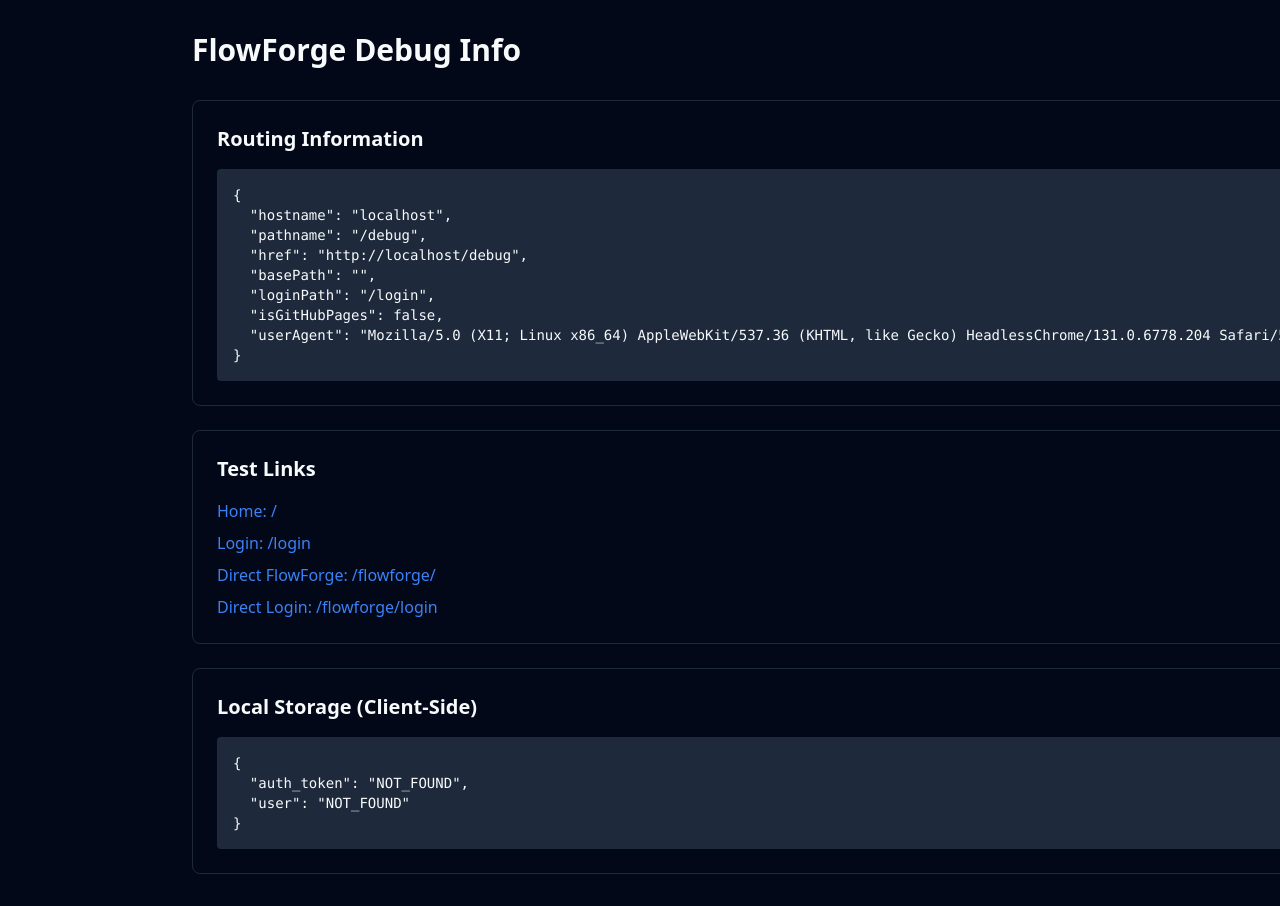
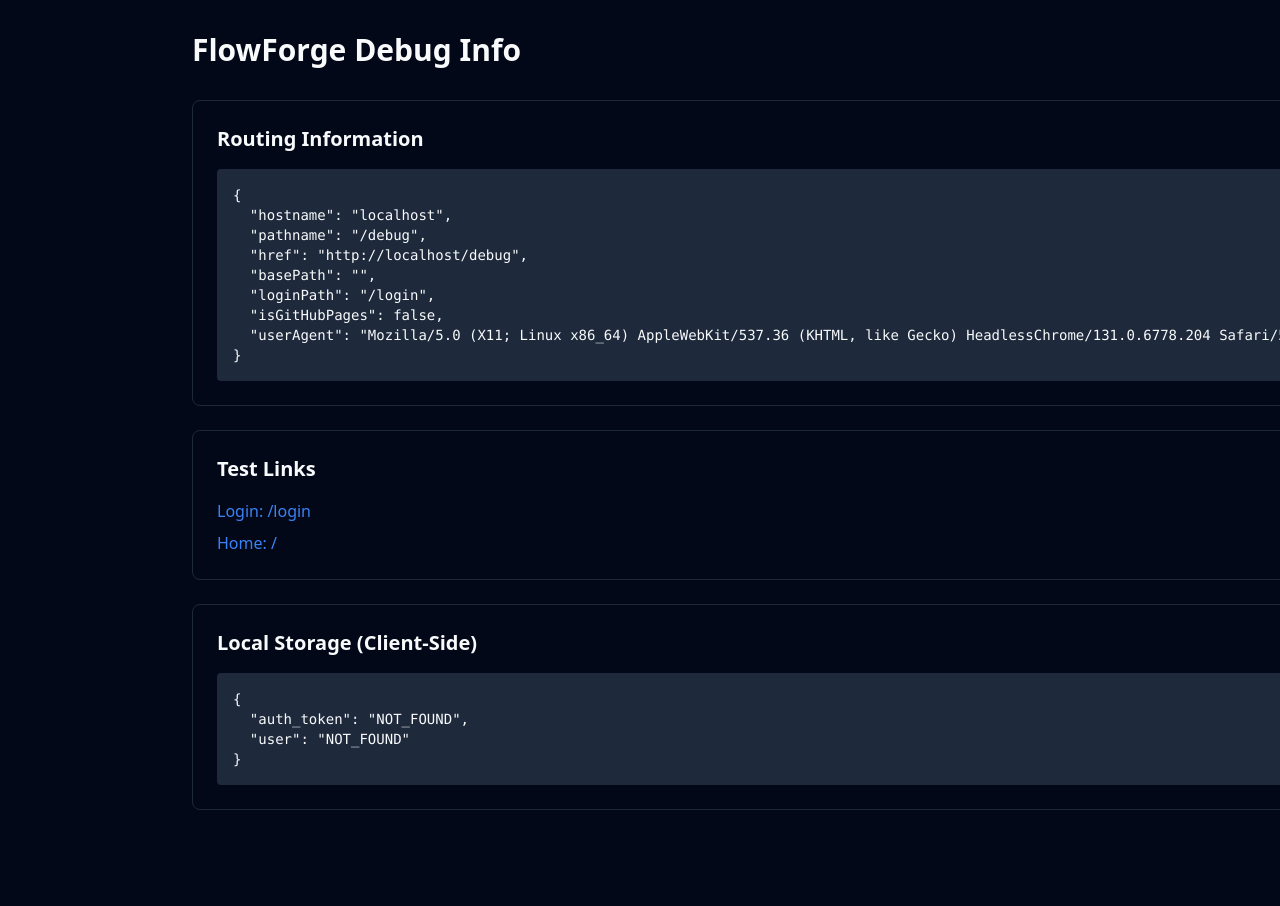
Before and after one commit to beingmartinbmc/flowforge, a Next.js app: page /debug in a window 1280 px wide. Shown: the top 906 px of the page. After the commit the page ends 842 px from the top, so only its background shows below. Built offline with nearby package versions, Linux system fonts and the light colour scheme.

Commit message:
cleanup: remove hardcoded paths and use getPath consistently

```diff
--- a/src/pages/debug.tsx
+++ b/src/pages/debug.tsx
@@ -53,17 +53,11 @@
           <div className="bg-card p-6 rounded-lg border">
             <h2 className="text-xl font-semibold mb-4">Test Links</h2>
             <div className="space-y-2">
-              <a href={getPath('/')} className="block text-blue-500 hover:underline">
-                Home: {getPath('/')}
-              </a>
               <a href={getPath('/login')} className="block text-blue-500 hover:underline">
                 Login: {getPath('/login')}
               </a>
-              <a href="/flowforge/" className="block text-blue-500 hover:underline">
-                Direct FlowForge: /flowforge/
-              </a>
-              <a href="/flowforge/login" className="block text-blue-500 hover:underline">
-                Direct Login: /flowforge/login
+              <a href={getPath('/')} className="block text-blue-500 hover:underline">
+                Home: {getPath('/')}
               </a>
             </div>
           </div>
```
